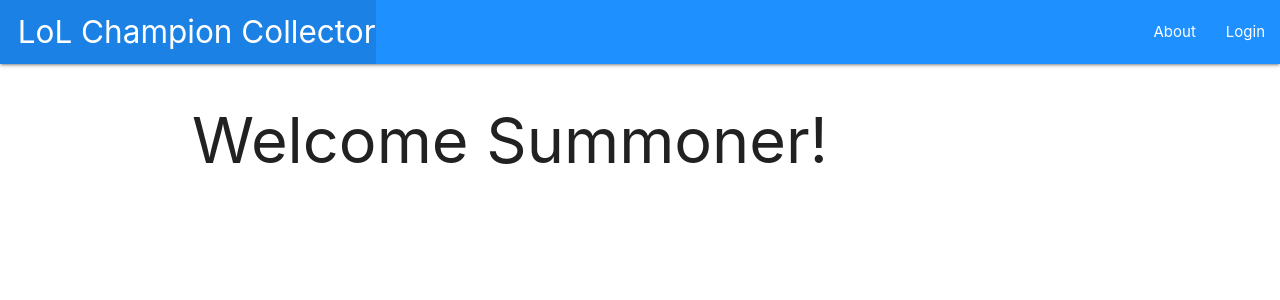
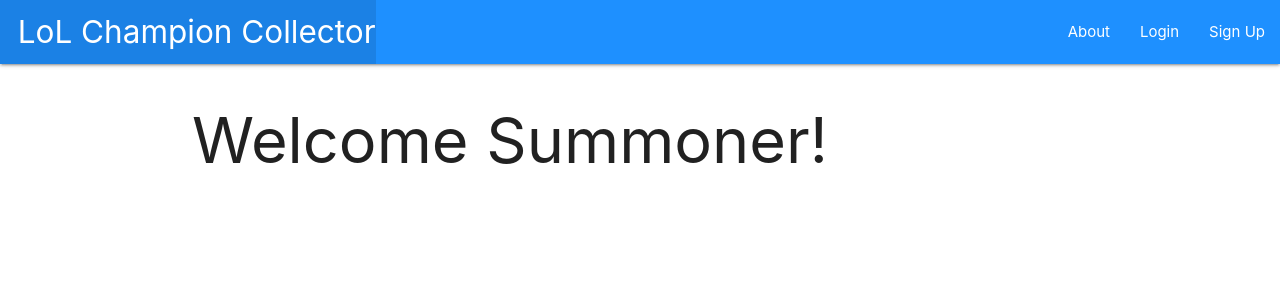
Before and after one commit to acvdoandrew/lol-champion-collector, a Django app: page / in a window 1280 px wide. Shown: the top 300 px of the page. Run offline with Django 4.2, Linux system fonts and the light colour scheme.

Commit message:
adds signup to nav bar

```diff
--- a/main_app/templates/base.html
+++ b/main_app/templates/base.html
@@ -36,6 +36,7 @@
             <li><a href="{% url 'logout' %}">Logout</a></li>
             {% else %}
             <li><a href="{% url 'login' %}">Login</a></li>
+            <li><a href="{% url 'signup' %}">Sign Up</a></li>
             {% endif %}
           </ul>
         </div>
```
